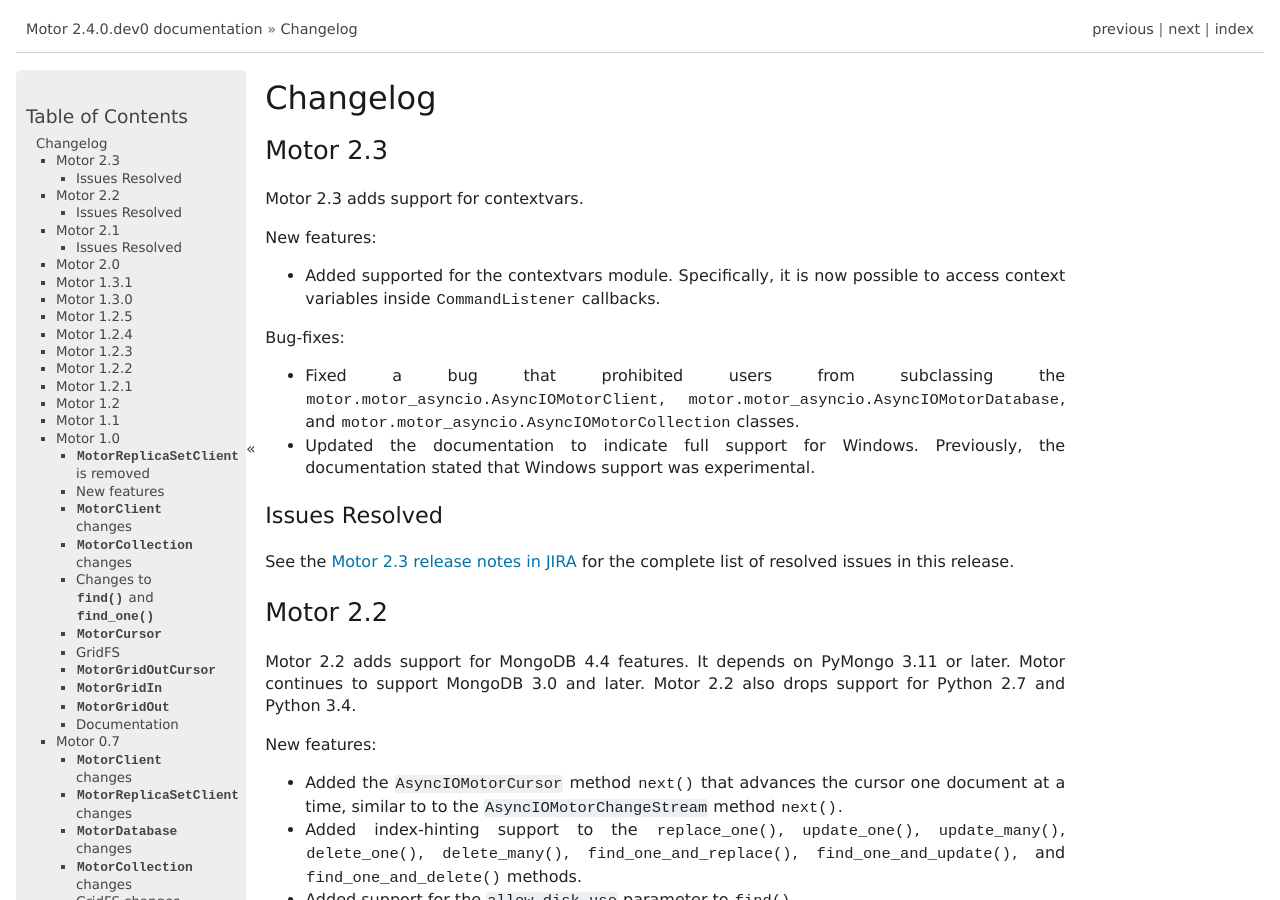
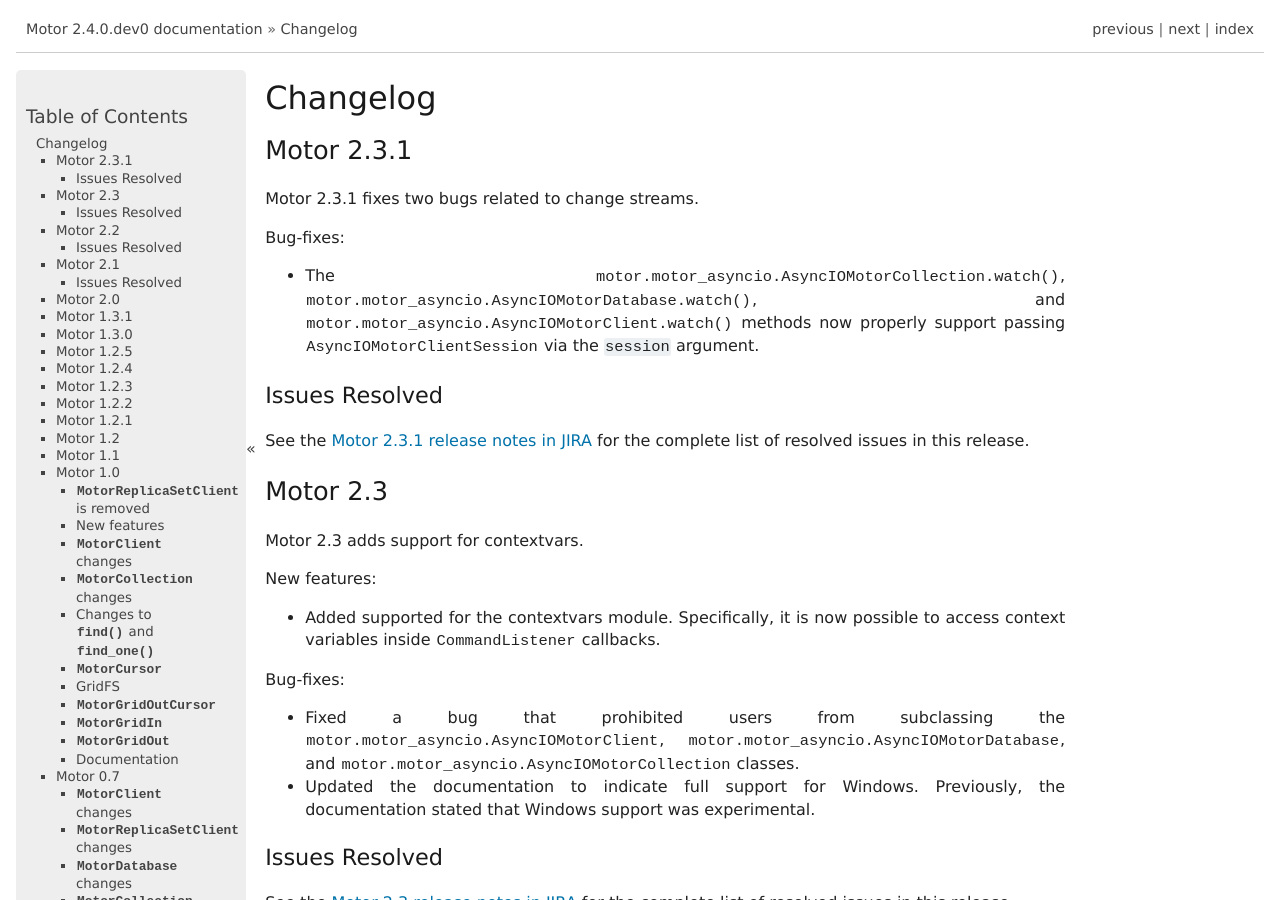
Before and after one commit to mongodb/motor, a Sphinx documentation site: the page built from doc/changelog.rst, in a window 1280 px wide and 900 px high. Built offline with Sphinx 7.4.7, drawn with Linux system fonts in a browser that asks for light colours; pages that are not in the unit, such as notebooks, are missing from menus; comment, search, counter and statistics services are not loaded; the version number is read from the project's files by our own code.

Commit message:
MOTOR-633 watch methods must support MotorClientSession classes

```diff
--- a/doc/changelog.rst
+++ b/doc/changelog.rst
@@ -2,6 +2,27 @@
 =========
 
 .. currentmodule:: motor.motor_tornado
+
+Motor 2.3.1
+-----------
+
+Motor 2.3.1 fixes two bugs related to change streams.
+
+Bug-fixes:
+
+- The :meth:`motor.motor_asyncio.AsyncIOMotorCollection.watch`,
+  :meth:`motor.motor_asyncio.AsyncIOMotorDatabase.watch`, and
+  :meth:`motor.motor_asyncio.AsyncIOMotorClient.watch` methods now properly
+  support passing :class:`~motor.motor_asyncio.AsyncIOMotorClientSession` via
+  the ``session`` argument.
+
+Issues Resolved
+~~~~~~~~~~~~~~~
+
+See the `Motor 2.3.1 release notes in JIRA`_ for the complete list of resolved
+issues in this release.
+
+.. _Motor 2.3.1 release notes in JIRA: https://jira.mongodb.org/secure/ReleaseNote.jspa?projectId=11182&version=30136
 
 Motor 2.3
 ---------
```
Also changed, not shown: 3 other files.
